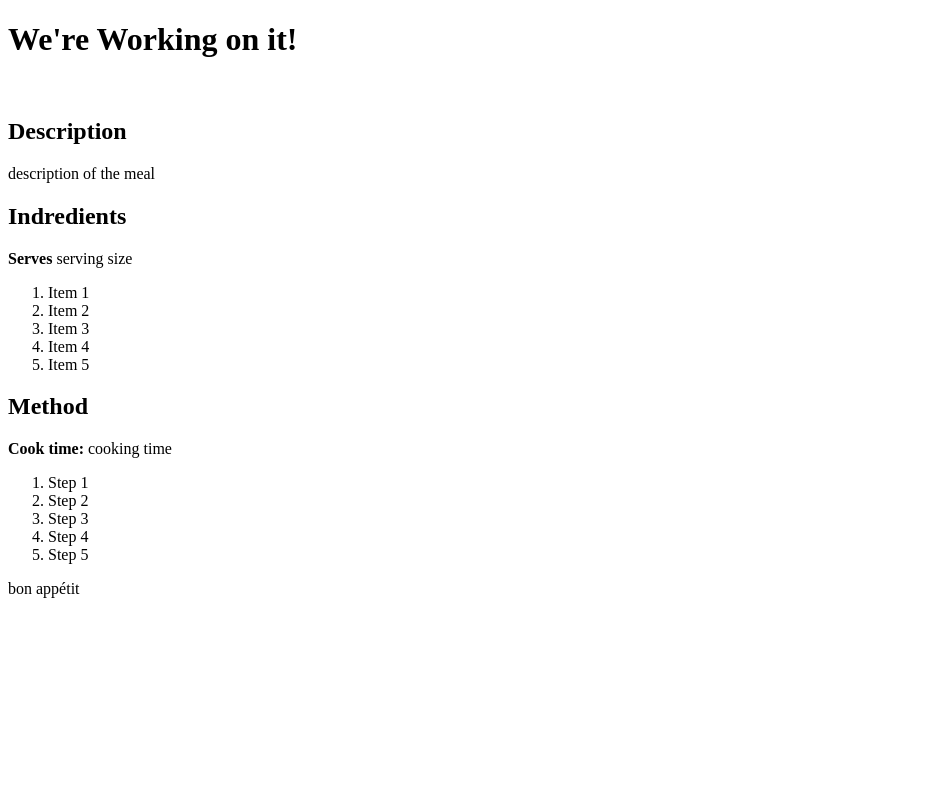
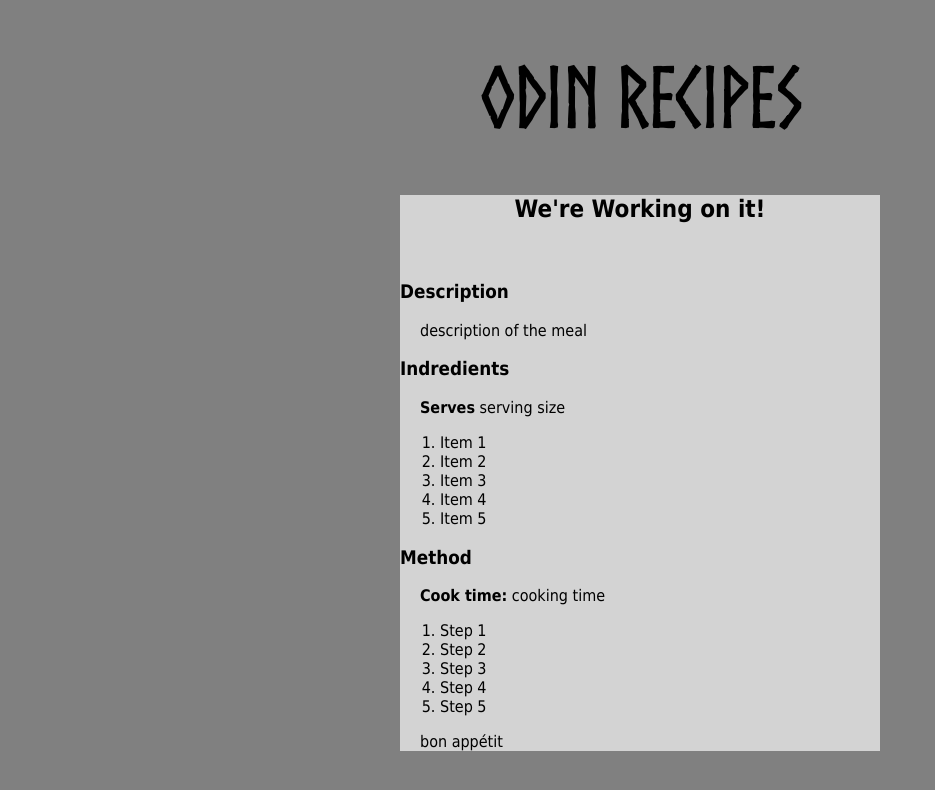
Before and after one commit to j-campbell/odinrecipes, a plain HTML site: page recipes/chicken-tacos.html in a window 1280 px wide. Shown: the whole page, without its empty margins (0-935 px from the left). Drawn offline with Linux system fonts and the light colour scheme.

Commit message:
updates templates before content population

```diff
--- a/recipes/chicken-tacos.html
+++ b/recipes/chicken-tacos.html
@@ -2,21 +2,25 @@
 <html lang="en">
   <head>
     <meta charset="UTF-8">
-    <title>Chichen Tacos</title>
+    <title>Chicken Pho</title>
+    <link rel="stylesheet" href="../styles.css">
   </head>
   <body>
+    <header>
+      <h1><a href="../index.html" id="logo" target="self">Odin Recipes</a></h1>
+    </header>
     <main>
-      <h1>We're Working on it!</h1>
+      <h2>We're Working on it!</h2>
       <figure id="finished-recipe">
         <img src="" alt="">
         <figcaption></figcaption>
       </figure>
       <section id="description">
-        <h2>Description</h2>
+        <h3>Description</h3>
         <p>description of the meal</p>
       </section>
       <section id="ingredients">
-        <h2>Indredients</h2>
+        <h3>Indredients</h3>
         <p><strong>Serves</strong> serving size</p>
         <ol>
           <li>Item 1</li>
@@ -27,7 +31,7 @@
         </ol>
       </section>
       <section id="method">
-        <h2>Method</h2>
+        <h3>Method</h3>
         <p><strong>Cook time:</strong> cooking time</p>
         <ol>
           <li>Step 1</li>
--- a/styles.css
+++ b/styles.css
@@ -50,6 +50,8 @@ h2 {
   text-align: center;
 }
 
+
+
 .image-list {
   padding: 0;
 }
@@ -57,6 +59,7 @@ h2 {
 .image-list li {
   display: block;
   width: 100%;
+  margin: 0;
 }
 
 .container {
```
Also changed, not shown: recipes/chicken-pho.html (+8 -4 lines), recipes/mushroom-san-choy-bow.html (+9 -5 lines).
